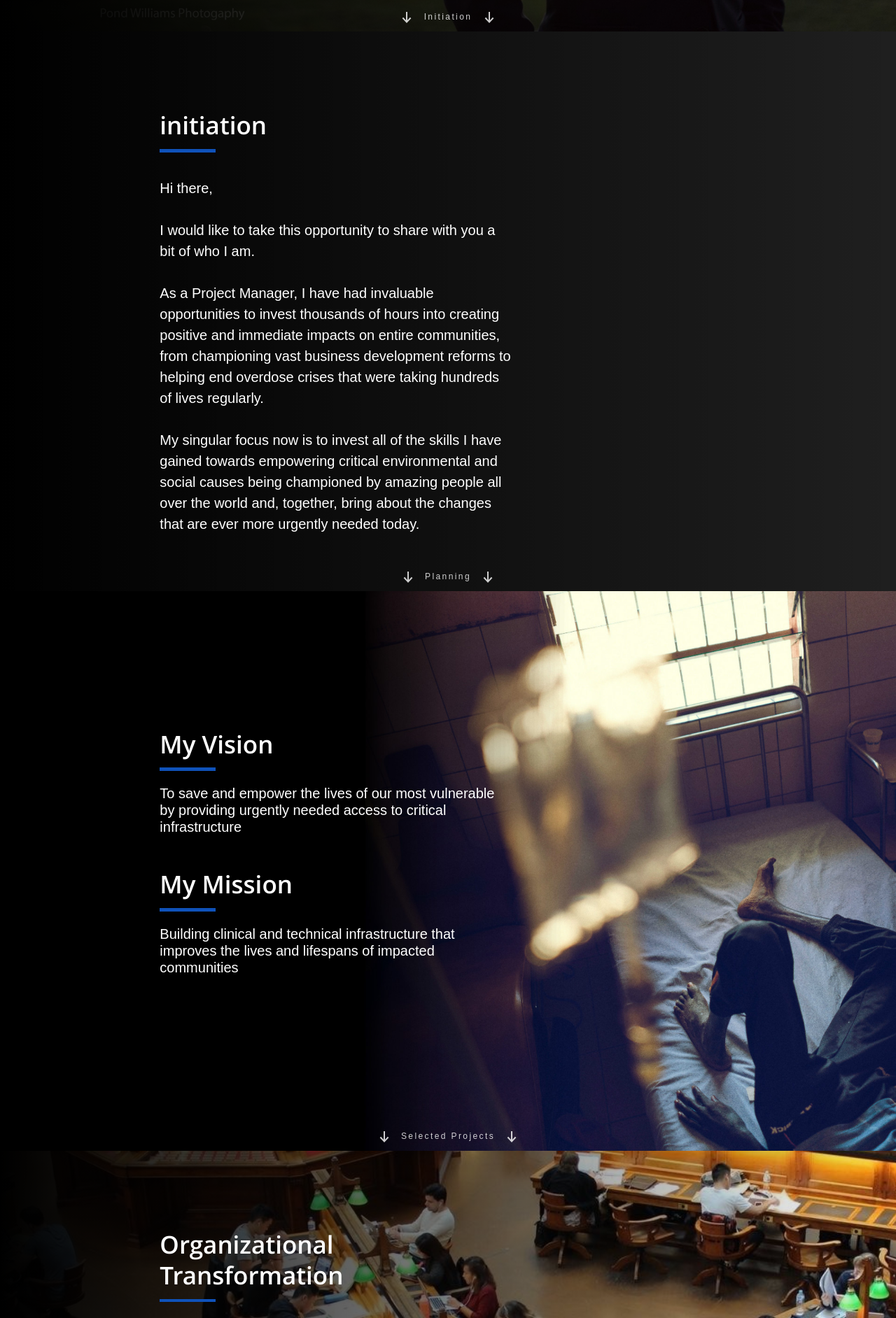
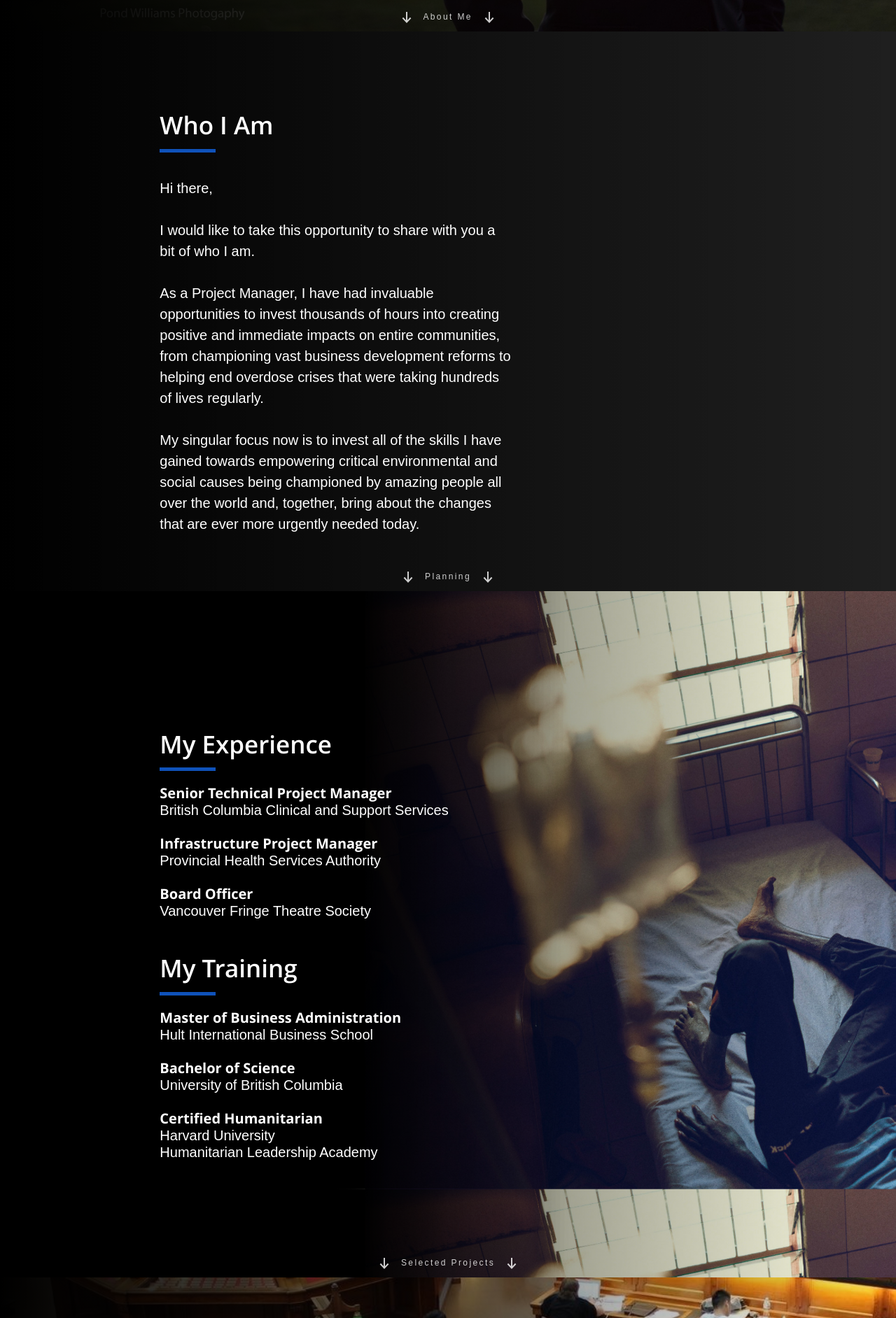
Before and after one commit to aaronmpinto/aaronmpinto.github.io, a plain HTML site: page index.htm in a window 1280 px wide. Shown: the part 755-2639 px from the top of the page at 70% size. Drawn offline with Linux system fonts and the light colour scheme; a web font is replaced by a local one.

Commit message:
text chqnges on slide 2 and 3

```diff
--- a/index.htm
+++ b/index.htm
@@ -81,7 +81,7 @@
                   <a class="nav-link sublink" href="#technology" title="Provincial Refresh">Provincial Refresh</a>
                   <a class="nav-link sublink" href="#deployment" title="Provincial Deployment">Provincial Deployment</a>
               </nav>
-              <a class="nav-link sublink second" href="#crisis" id="crisis-link" title="Opioid Crisis Projects">Opioid Crisis Projects</a>
+              <a class="nav-link sublink second" href="#crisis" id="crisis-link" title="Crisis Control Projects">Crisis Control Projects</a>
               <nav class="nav nav-pills flex-column subsubmenu">
                   <a class="nav-link sublink" href="#crisis" title="Crisis">Crisis Management</a>
                   <a class="nav-link sublink" href="#remediation" title="Remediation">Crisis Remediation</a>
@@ -117,12 +117,12 @@
                 </div>
                 <div class="header_btn mt-4">
                   <a href="assets/CV_Aaron_Pinto.pdf" class="btn btn-outline-custom btn-rounded mt-4" download="CV_Pinto">Download CV</a>
-                  <a href="#closure" class="btn btn-outline-custom btn-rounded mt-4">Hire me</a>
+                  <a href="#closure" class="btn btn-outline-custom btn-rounded mt-4">Work With Me</a>
               </div>
               </div>
             </div>
             <div class="slide-nav next">
-              <a class="btn btn-outline-light" href="#initiation"><img src="./assets/arrow--down.svg" alt="Arrow pointing down" title="Navigate to Initiation">&nbsp;&nbsp; Initiation &nbsp;&nbsp;<img src="./assets/arrow--down.svg" alt="Arrow pointing down"></a>
+              <a class="btn btn-outline-light" href="#initiation"><img src="./assets/arrow--down.svg" alt="Arrow pointing down" title="Navigate to Initiation">&nbsp;&nbsp; About Me &nbsp;&nbsp;<img src="./assets/arrow--down.svg" alt="Arrow pointing down"></a>
             </div>
           </section>
 
@@ -130,7 +130,7 @@
         <section id="initiation" class="slide">
           <div class="row overlay">
             <div class="col-10 offset-1 col-sm-8 offset-md-3 col-md-7 offset-lg-2 col-lg-6 col-xl-5">
-              <h2>initiation</h2>
+              <h2>Who I Am</h2>
               <div class="intro">
                 <p>Hi there,<br><br>I would like to take this opportunity to share with you a bit of who I am.<br><br>
                   As a Project Manager, I have had invaluable opportunities to invest thousands of hours into creating positive and immediate impacts on entire communities, from championing vast business development reforms to helping end overdose crises that were taking hundreds of lives regularly.<br><br>
@@ -147,13 +147,15 @@
 
         <!-- Planninng -->
         <section id="planning" class="slide">
-          <div class="row">
+          <div class="row overlay">
             <div class="col-10 offset-1 col-sm-8 offset-md-3 col-md-7 offset-lg-2 col-lg-6 col-xl-5">
               <div class="intro">
-                <h2>My Vision</h2>
-                <p>To save and empower the lives of our most vulnerable by providing urgently needed access to critical infrastructure</p>
-                <h2>My Mission</h2>
-                <p>Building clinical and technical infrastructure that improves the lives and lifespans of impacted communities</p>
+                <h2>My Experience</h2>
+                <p><b>Senior Technical Project Manager</b><br>British Columbia Clinical and Support Services<br><br><b>Infrastructure Project Manager</b><br>Provincial Health Services Authority
+                <br><br><b>Board Officer</b><br>Vancouver Fringe Theatre Society</p>
+                <h2>My Training</h2>
+                <p><b>Master of Business Administration</b><br>Hult International Business School<br><br><b>Bachelor of Science</b><br>University of British Columbia
+                  <br><br><b>Certified Humanitarian</b><br>Harvard University<br>Humanitarian Leadership Academy</p>
               </div>
             </div>
           </div>
```
